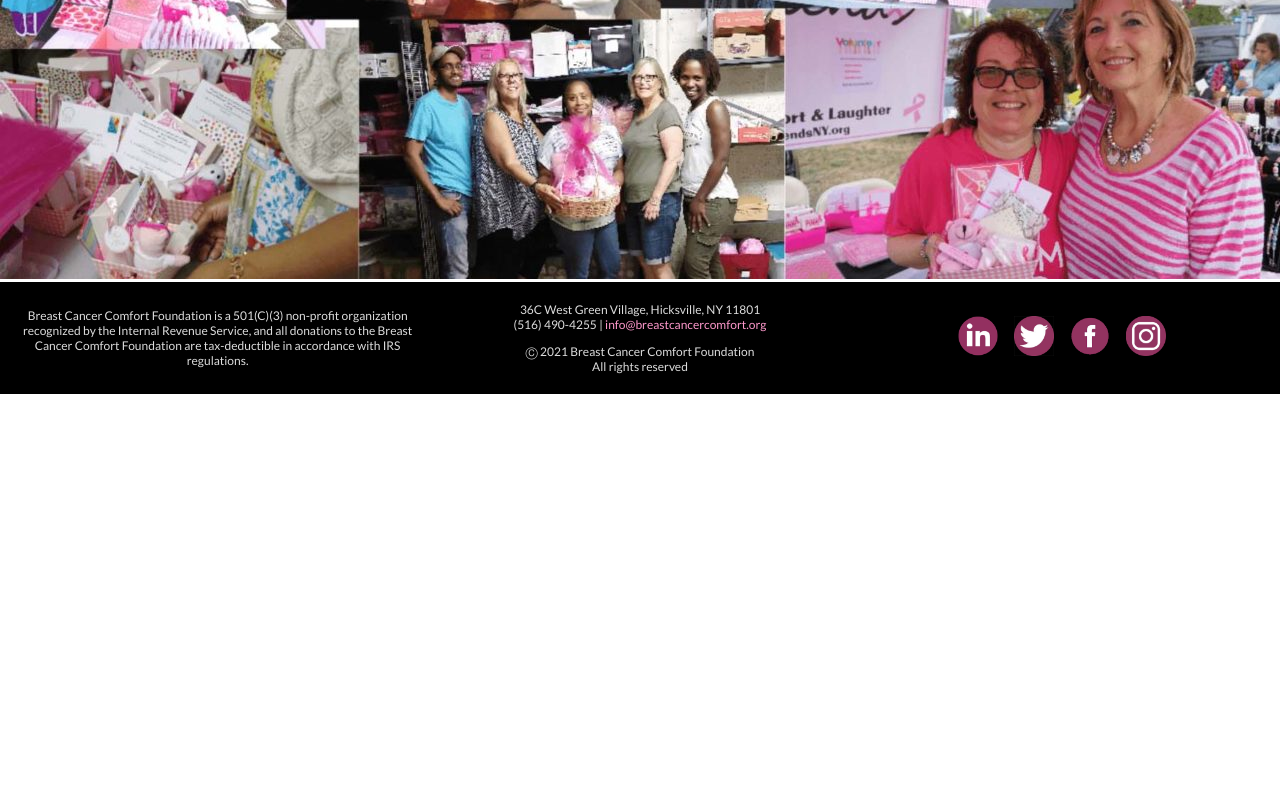
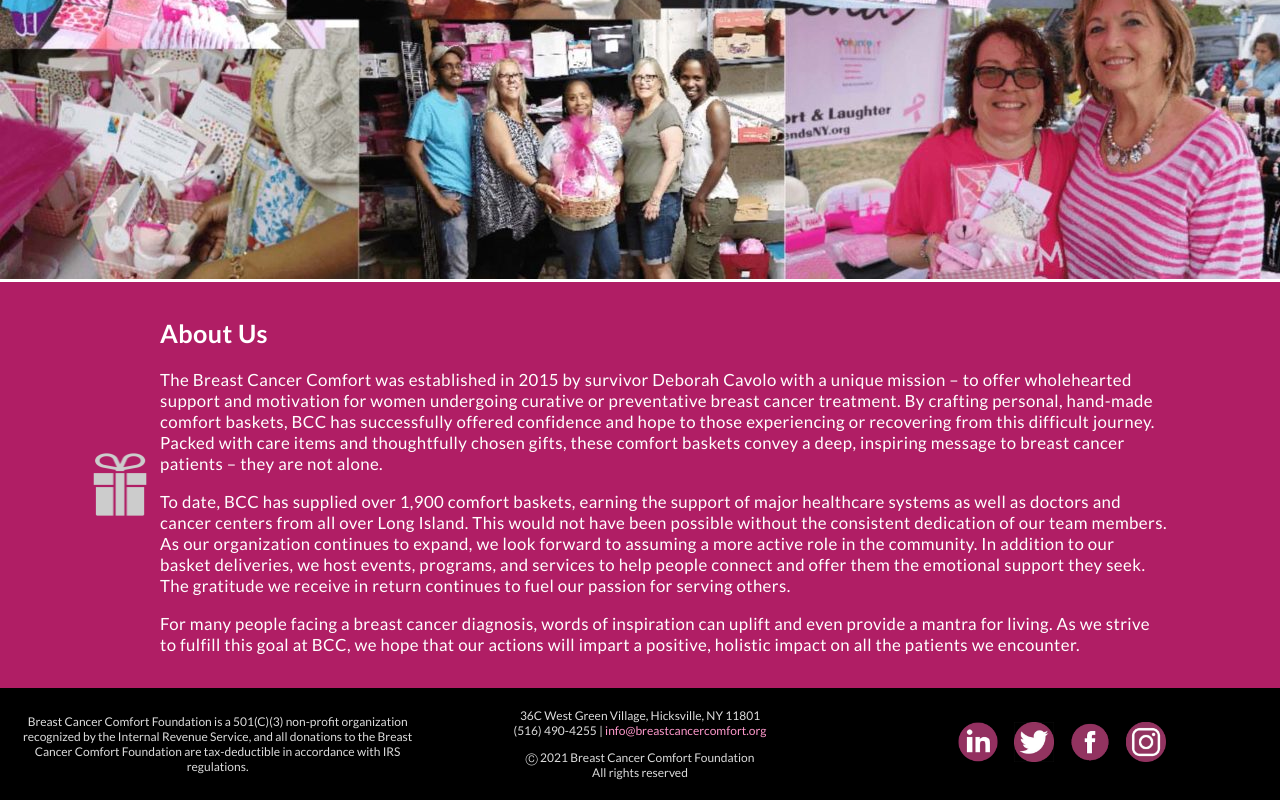
Before and after one commit to vishalicious213/bcc-v2, a Next.js app: page /about in a window 1280 px wide. Shown: the part 334-1134 px from the top of the page. Before the commit the page ends 800 px from the top, so only its background shows below. Built offline with nearby package versions, Linux system fonts and the light colour scheme.

Commit message:
added text to about page

```diff
--- a/pages/about.js
+++ b/pages/about.js
@@ -17,6 +17,18 @@
           <div className='img-container'>
             <img src='/about/collage-01.jpg' alt='BCC collage of events' />
           </div>
+
+          <section className='pink-container gift-container'>
+            <div className='gift-img-container'>
+                <img className='gift-img' src='gift.png' alt='wrapped gift' />
+            </div>
+            <div className='gift-text-container'>
+                <h2 className='h2'>About Us</h2>
+                <p className='no-space-above'>The Breast Cancer Comfort was established in 2015 by survivor Deborah Cavolo with a unique mission – to offer wholehearted support and motivation for women undergoing curative or preventative breast cancer treatment. By crafting personal, hand-made comfort baskets, BCC has successfully offered confidence and hope to those experiencing or recovering from this difficult journey. Packed with care items and thoughtfully chosen gifts, these comfort baskets convey a deep, inspiring message to breast cancer patients – they are not alone.</p>
+                <p>To date, BCC has supplied over 1,900 comfort baskets, earning the support of major healthcare systems as well as doctors and cancer centers from all over Long Island. This would not have been possible without the consistent dedication of our team members. As our organization continues to expand, we look forward to assuming a more active role in the community. In addition to our basket deliveries, we host events, programs, and services to help people connect and offer them the emotional support they seek. The gratitude we receive in return continues to fuel our passion for serving others.</p>
+                <p>For many people facing a breast cancer diagnosis, words of inspiration can uplift and even provide a mantra for living. As we strive to fulfill this goal at BCC, we hope that our actions will impart a positive, holistic impact on all the patients we encounter.</p>
+            </div>
+          </section>
       </main>
 
       <Footer />
```
